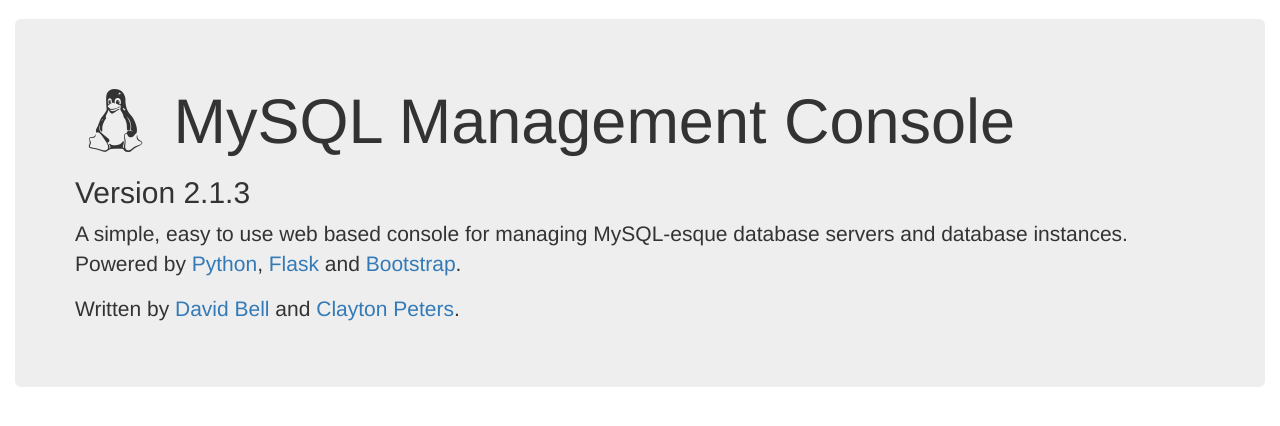
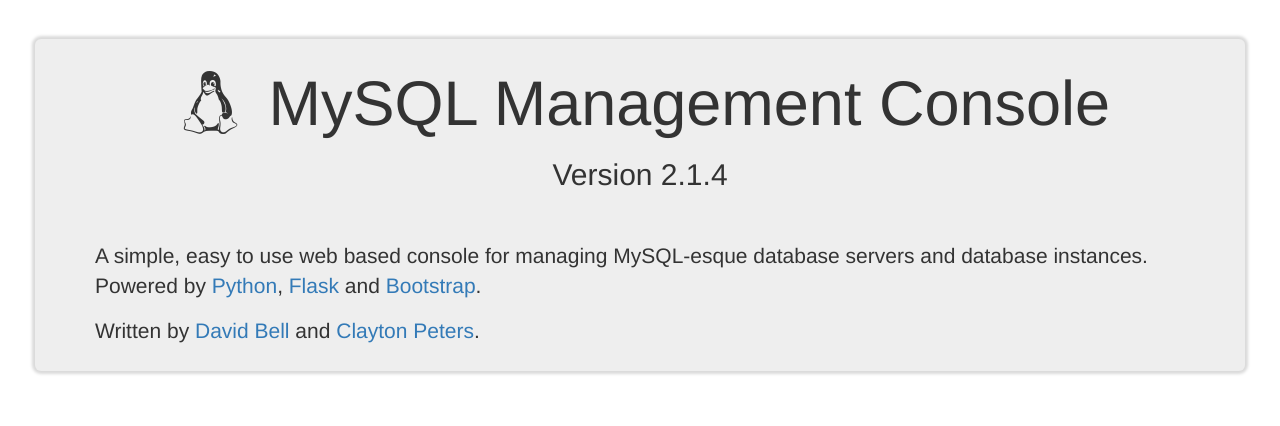
Before and after one commit to divad/mysqladm, a Python web app: template templates/about.html in a window 1280 px wide. Shown: the part 51-477 px from the top of the page. Run offline with Jinja, Linux system fonts and the light colour scheme; the template is opened without the code that fills it, so the values that code supplies are empty; some libraries are stand-ins or nearby versions.

Commit message:
v2.1.4 - Visual fixes and improvements

```diff
--- a/static/css/mysqladm.css
+++ b/static/css/mysqladm.css
@@ -133,6 +133,16 @@ tr.tsdisable td
           transition-duration: 0s;
 }
 
+.jumbotron
+{
+	border-radius: 25px;
+	box-shadow: 0px 0px 3px 3px rgba(0,0,0,.15);
+	margin: 20px;
+	padding: 20px;
+	padding-top: 10px;
+	padding-bottom: 10px;
+}
+
 .item
 {
 padding: 15px;
--- a/templates/about.html
+++ b/templates/about.html
@@ -1,13 +1,17 @@
 {% extends "layout.html" %}
 {% block body %}
-<div class="jumbotron">
-	<h1><i class="fa fa-fw fa-linux"></i> MySQL Management Console</h1>
-	<h2>Version 2.1.3</h2>
-	<p>
+<div class="jumbotron text-center">
+	<div style="margin-bottom: 50px">
+		<h1><i class="fa fa-fw fa-linux"></i> MySQL Management Console</h1>
+		<h2>Version 2.1.4</h2>
+	</div>
+
+	<p class="text-left">
 	A simple, easy to use web based console for managing MySQL-esque database servers and database instances. Powered by <a href="http://www.python.org">Python</a>,
 	<a href="http://flask.pocoo.org/">Flask</a> and <a href="http://getbootstrap.com/">Bootstrap</a>.
 	</p>
-	<p>
+
+	<p class="text-left">
 	Written by <a href="http://www.evad.io">David Bell</a> and <a href="http://www.claytonpeters.co.uk">Clayton Peters</a>.
 	</p>
 </div>
--- a/templates/databases.html
+++ b/templates/databases.html
@@ -2,7 +2,7 @@
 {% block body %}
 
 <div class="page-header">
-  <h1>Databases</h1>
+  <h1><i class="fa fa-fw fa-book"></i> Databases</h1>
 </div>
 
 <table id="tsort" class="table table-hover table-striped table-condensed">
--- a/templates/server_add.html
+++ b/templates/server_add.html
@@ -3,7 +3,7 @@
 
 
 <div class="page-header">
-  <h1>Add new server</h1>
+  <h1><i class="fa fa-fw fa-plus"></i> Add new server</h1>
 </div>
 
 <p>
--- a/templates/server_isotope.html
+++ b/templates/server_isotope.html
@@ -2,7 +2,7 @@
 {% block body %}
 
 <div class="page-header">
-  <h1>Server Grid View</h1>
+  <h1><i class="fa fa-fw fa-th"></i> Server Grid View</h1>
 </div>
 
 <script type="text/javascript">
--- a/templates/servers.html
+++ b/templates/servers.html
@@ -2,7 +2,7 @@
 {% block body %}
 
 <div class="page-header">
-  <h1>Servers</h1>
+  <h1><i class="fa fa-fw fa-list-alt"></i> Servers</h1>
 </div>
 
 <table id="tsort" class="table table-hover table-striped table-condensed">
```
